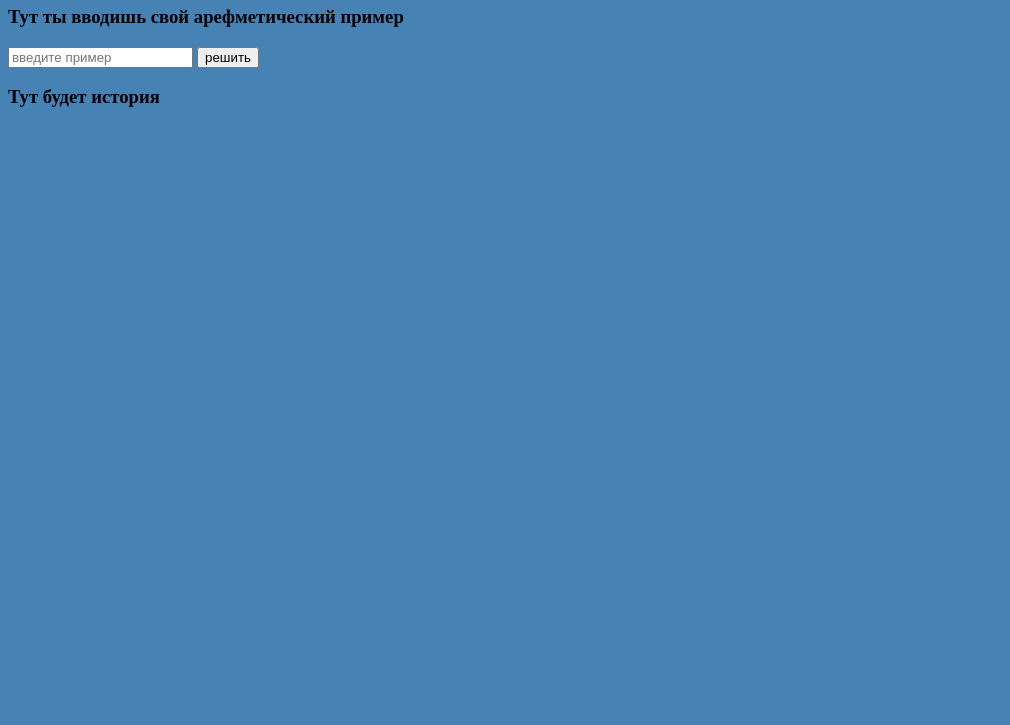
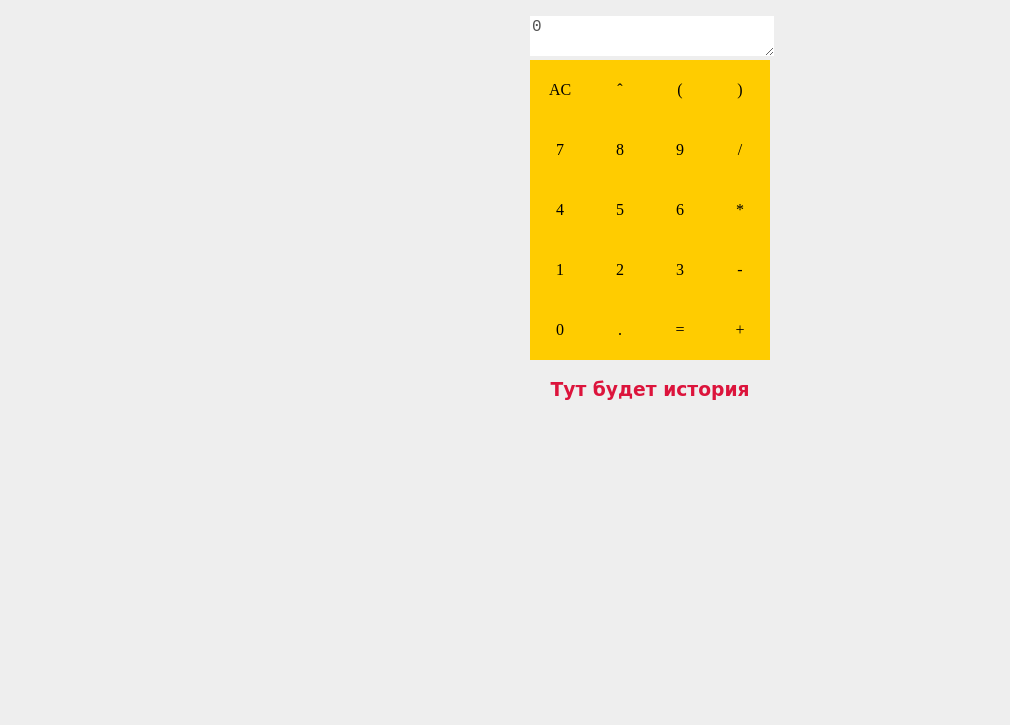
Before and after one commit to Danil1996/Calculate, a plain HTML site: page Index.html in a window 1280 px wide. Shown: the part 75-800 px from the top of the page, without its empty margins (0-1010 px from the left). Drawn offline with Linux system fonts and the light colour scheme.

Commit message:
Fix function(serachNumberFloats)

```diff
--- a/Index.html
+++ b/Index.html
@@ -3,30 +3,26 @@
   <head>
     <meta charset="UTF-8" />
     <title>calculator</title>
+    <link rel="stylesheet" href="style.css" />
 
-    <link rel="stylesheet" href="style.css" />
   </head>
+
   <body class="body">
+
     <div id="start">
       <h1 align="center">Добро пожаловать в калькулятор</h1>
     </div>
 
-    <div id="inputArray">
-      <h3>Тут ты вводишь свой арефметический пример</h3>
-
-      <input
-        id="expression"
-        type="text"
-        name="message"
-        placeholder="введите пример"
-      />
-      <input id="butt" type="button" value="решить" />
-    </div>
+      <div id="calculator">
+        <div id="calc">
+            <textarea id=inputVal disabled="disabled">0</textarea>
+        </div>
 
     <div id="History">
       <h3>Тут будет история</h3>
-      <p></p>
     </div>
+
+
     <script src="calculator.js"></script>
     <script src="UI.js"></script>
   </body>
--- a/UI.js
+++ b/UI.js
@@ -1,15 +1,43 @@
-// подключение функций к HTML
-butt.onclick = function () {
-    const message = document.getElementById("expression").value;
-    let verificationString = doubleOperands(
-      searchNumberFloats(validationOfString(validationBrackets(message)))
-    );
-    let result = fuckingCalculator(verificationString);
+'use strict'
 
-    alert(result);
+    window.addEventListener('load', function OnWindowLoaded() {
+        let signs = [
+            'AC', 'ˆ', '(', ')',
+            '7', '8', '9', '/',
+            '4', '5', '6', '*',
+			'1', '2', '3', '-',
+			'0', '.', '=', '+'
+        ];
 
-    let history = document.getElementById("History");
-    let newHistory = document.createElement("p");
-    newHistory.innerHTML = `${message} = ${result}`;
-    history.appendChild(newHistory);
-  };
+        let calc = document.getElementById('calc');
+
+        let textArea = document.getElementById('inputVal');
+
+        signs.forEach(function (sign) {
+            let signElement = document.createElement('div');
+            signElement.className = 'btn';
+            signElement.innerHTML = sign;
+            calc.appendChild(signElement);
+        });
+
+        document.querySelectorAll('#calculator .btn').forEach(function (button) {
+            button.addEventListener('click', onButtonClick);
+        });
+
+        function onButtonClick(e) {
+            if (e.target.innerHTML === 'AC') {
+                textArea.innerHTML = '0';
+            } else if (e.target.innerHTML === '=') {
+                let result = doubleOperands(searchNumberFloats(validationOfString(validationBrackets(textArea.innerHTML))));
+                alert (fuckingCalculator(result));
+                let history = document.getElementById("History");
+                let newHistory = document.createElement("p");
+                newHistory.innerHTML = `${textArea.value} = ${result}`;
+                history.appendChild(newHistory);
+            } else if (textArea.innerHTML === '0') {
+                textArea.innerHTML = e.target.innerHTML;
+            } else {
+                textArea.innerHTML += e.target.innerHTML;
+            }
+        }
+    });
--- a/calculator.js
+++ b/calculator.js
@@ -85,7 +85,7 @@ function searchNumberFloats(string) {
       for (let i = 1; i < array.length; i++) {
         if (parseInt(array[index + i], 10) >= 0) {
           continue;
-        } else if (parseInt(array[index + 1], 10) !== 0) {
+        } else if (isNaN(array[index + 1]) == true) {
           return array;
         } else {
           let delateCount = index + i;
@@ -113,6 +113,7 @@ function searchNumberFloats(string) {
   });
   return array;
 }
+console.log(searchNumberFloats("1-(2+3)"));
 //калькулятор
 function simpleCalculate(array) {
   const a = parseFloat(array[0], 10);
--- a/style.css
+++ b/style.css
@@ -1,7 +1,44 @@
-.body {
-  background-color: steelblue;
+body{
+  background-color: #eee;
 }
-h1 {
+
+h1, h3 {
   font-family: cursive;
   color: crimson;
 }
+
+
+.btn {
+  width: 60px;
+  height: 60px;
+  background: #fc0;
+  display: inline-block;
+  text-align: center;
+  line-height: 60px;
+  user-select: none;
+}
+
+.btn:hover {
+  background: #f70;
+  color: #fff;
+}
+
+#calculator {
+  padding: 10px;
+  width: 100%;
+  text-align: center;
+  background: #eee;
+}
+
+#calc {
+  width: 240px;
+  display: inline-block;
+}
+
+#inputVal {
+  width: 100%;
+  border: 0;
+  font-size: 16px;
+  resize: vertical;
+  background-color: #fff;
+}
```
